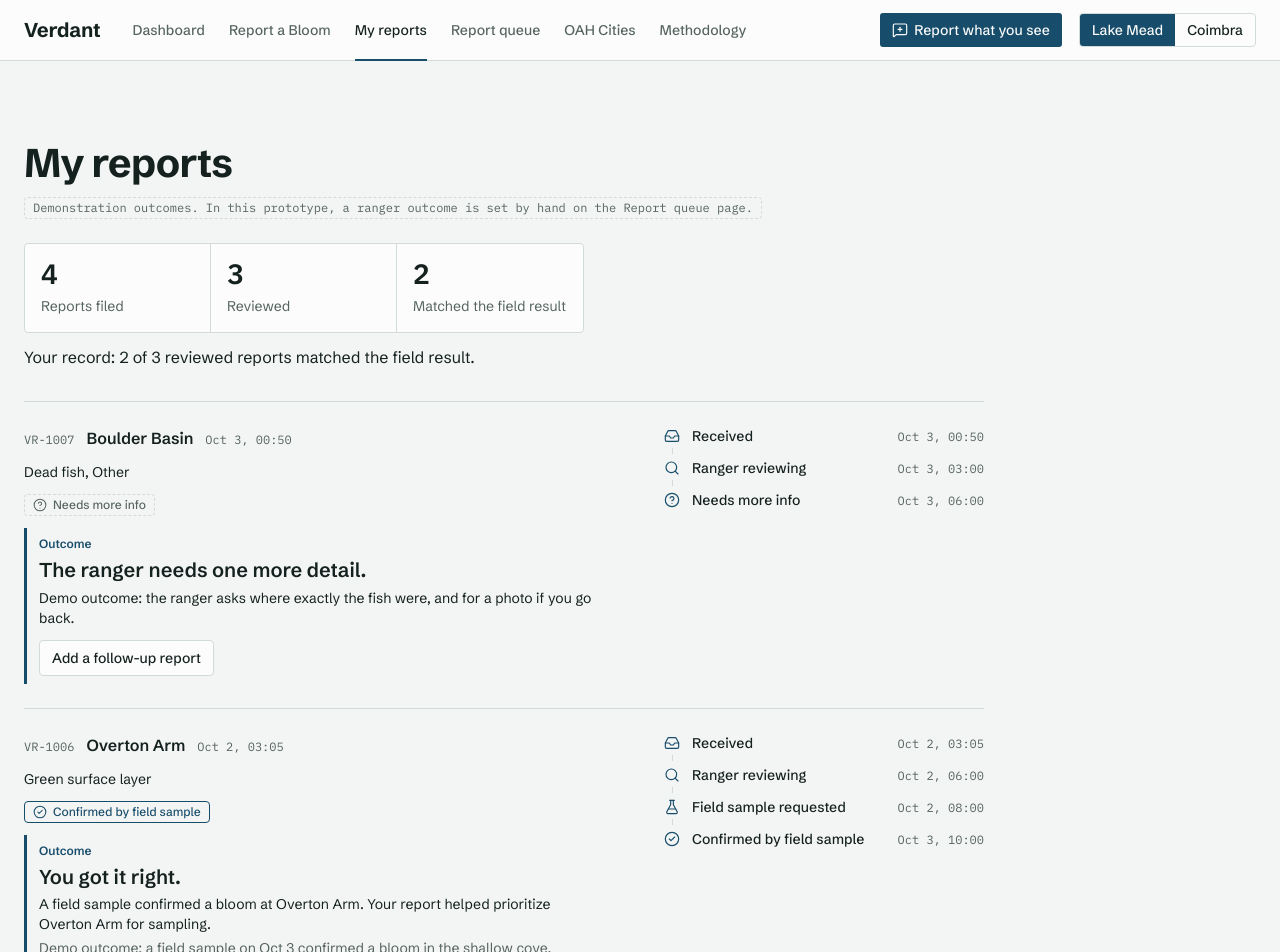
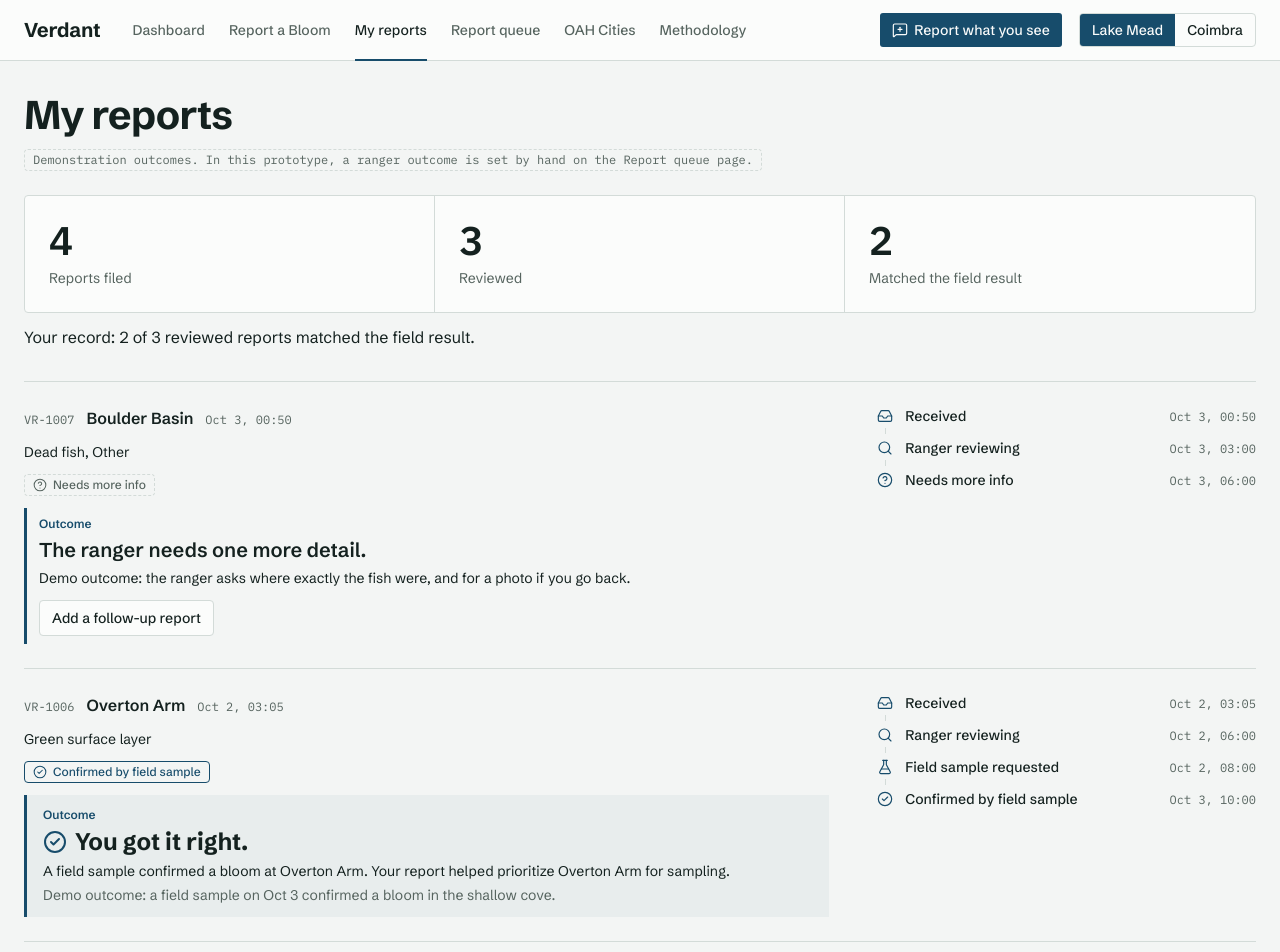
Before and after one commit to NathanDiep123/Verdant, a React (Vite) app: page /my-reports in a window 1280 px wide. Shown: the top 952 px of the page. Built offline with nearby package versions, Linux system fonts and the light colour scheme.

Commit message:
Split ranger buttons into step and outcome groups, emphasize My reports payoff, drop empty city locators

```diff
--- a/src/components/CityCard.tsx
+++ b/src/components/CityCard.tsx
@@ -9,29 +9,11 @@ export const dataStatusLabel: Record<SiteConfig["dataStatus"], string> = {
   "config-only": "Config only: ready for data",
 };
 
-const LON = [-12, 18];
-const LAT = [38, 62];
-
-/** Static locator: a hairline frame with one ink dot at the city's position over western Europe. */
-function Locator({ center }: { center: [number, number] }) {
-  const [lat, lon] = center;
-  const x = 4 + ((lon - LON[0]) / (LON[1] - LON[0])) * 112;
-  const y = 4 + (1 - (lat - LAT[0]) / (LAT[1] - LAT[0])) * 56;
-  return (
-    <svg viewBox="0 0 120 64" className="h-16 w-[120px] shrink-0 rounded-sm border border-border bg-card" role="img" aria-label={`Location ${lat.toFixed(2)} north, ${lon.toFixed(2)} east`}>
-      <line x1="0" x2="120" y1={y} y2={y} stroke="var(--border)" strokeWidth="1" />
-      <line y1="0" y2="64" x1={x} x2={x} stroke="var(--border)" strokeWidth="1" />
-      <circle cx={x} cy={y} r="3.5" fill="var(--foreground)" />
-    </svg>
-  );
-}
-
 export default function CityCard({ city, action }: { city: SiteConfig; action?: ReactNode }) {
   const [lat, lon] = city.center;
   const pathways = [...new Set(city.pathways.map((p) => PATHWAYS[p].label))];
   return (
     <li className="flex flex-col gap-4 border-b border-border p-4 last:border-b-0 md:flex-row md:items-center md:gap-6 md:p-6">
-      <Locator center={city.center} />
       <div className="flex min-w-0 flex-1 flex-col gap-2">
         <div className="flex flex-wrap items-baseline gap-x-3 gap-y-1">
           <h3 className="text-xl font-semibold leading-tight">{city.name}</h3>
--- a/src/pages/Methodology.tsx
+++ b/src/pages/Methodology.tsx
@@ -94,7 +94,7 @@ function Equation({ id }: { id: PathwayId }) {
 
 export default function Methodology() {
   return (
-    <div className="w-full py-8 md:py-12 lg:grid lg:grid-cols-[220px_minmax(0,1fr)] lg:gap-12">
+    <div className="w-full lg:grid lg:grid-cols-[220px_minmax(0,1fr)] lg:gap-12">
       <nav aria-label="On this page" className="hidden lg:block">
         <ul className="sticky top-20 flex flex-col gap-2 border-l border-border text-sm font-medium">
           {SECTIONS.map(([id, label]) => (
--- a/src/pages/MyReports.tsx
+++ b/src/pages/MyReports.tsx
@@ -1,3 +1,4 @@
+import { CircleCheck } from "lucide-react";
 import { Link } from "react-router";
 import { Button, buttonVariants } from "@/components/ui/button";
 import { ReportStatusTag } from "@/components/ReportStatusTag";
@@ -13,6 +14,7 @@ import { useRegion } from "@/state/RegionContext";
 import type { CitizenReport } from "@/types";
 
 const headline = "text-xl font-semibold leading-snug";
+const payoff = "text-2xl font-bold leading-tight";
 
 function Outcome({
   report,
@@ -44,7 +46,14 @@ function Outcome({
     case "confirmed":
       body = (
         <>
-          <p className={headline}>You got it right.</p>
+          <p className={cn(payoff, "flex items-center gap-2")}>
+            <CircleCheck
+              className="size-6 shrink-0 text-primary"
+              strokeWidth={2}
+              aria-hidden
+            />
+            You got it right.
+          </p>
           <p className="mt-1 text-sm">{`A field sample confirmed a bloom at ${siteName}. ${prioritized}`}</p>
           {note && <p className="mt-1 text-sm text-muted-foreground">{note}</p>}
         </>
@@ -87,7 +96,12 @@ function Outcome({
       break;
   }
   return (
-    <div className="border-l-[3px] border-primary px-3 py-2">
+    <div
+      className={cn(
+        "border-l-[3px] border-primary px-3 py-2",
+        status === "confirmed" && "bg-primary/5 px-4 py-3",
+      )}
+    >
       <p className="mb-1 text-xs font-semibold text-primary">{label}</p>
       {body}
     </div>
@@ -106,7 +120,7 @@ export function MyReports() {
   ];
 
   return (
-    <div className="py-8 md:py-12">
+    <div>
       <h1 className="text-[28px] font-bold leading-[1.1] tracking-[-0.02em] md:text-[40px]">
         My reports
       </h1>
@@ -115,16 +129,16 @@ export function MyReports() {
         hand on the Report queue page.
       </p>
 
-      <dl className="mt-6 grid max-w-[560px] grid-cols-3 divide-x divide-border rounded-sm border border-border bg-card">
+      <dl className="mt-6 grid grid-cols-3 divide-x divide-border rounded-sm border border-border bg-card">
         {cells.map(([label, value]) => (
           <div
             key={label}
-            className="flex flex-col-reverse justify-end gap-2 p-3 md:p-4"
+            className="flex flex-col-reverse justify-end gap-2 p-4 md:p-6"
           >
             <dt className="text-xs text-muted-foreground md:text-sm">
               {label}
             </dt>
-            <dd className="font-mono text-[28px] font-semibold leading-none tabular-nums">
+            <dd className="font-mono text-[32px] font-semibold leading-none tabular-nums md:text-[40px]">
               {value}
             </dd>
           </div>
@@ -133,7 +147,7 @@ export function MyReports() {
       <p className="mt-3 text-base">Your record: {recordLine(rec)}</p>
 
       {mine.length === 0 ? (
-        <div className="mt-8 max-w-[960px] border-t border-border pt-6">
+        <div className="mt-8 border-t border-border pt-6">
           <p className="text-base">
             You have not filed a report in {config.name} yet.
           </p>
@@ -142,15 +156,15 @@ export function MyReports() {
           </Link>
         </div>
       ) : (
-        <ul className="mt-8 max-w-[960px] list-none border-t border-border p-0">
+        <ul className="mt-8 list-none border-t border-border p-0">
           {mine.map((r) => {
             const name = siteName(r.siteId);
             return (
               <li
                 key={r.id}
-                className="grid gap-4 border-b border-border py-6 md:grid-cols-[minmax(0,1fr)_320px] md:gap-12"
+                className="grid gap-4 border-b border-border py-6 md:grid-cols-12 md:gap-12"
               >
-                <div className="space-y-3">
+                <div className="space-y-3 md:col-span-8">
                   <div className="flex flex-wrap items-baseline gap-x-3 gap-y-1">
                     <span className="font-mono text-xs text-muted-foreground">
                       {reportCode(r)}
@@ -169,14 +183,16 @@ export function MyReports() {
                   <ReportStatusTag status={r.status ?? "received"} />
                   <Outcome report={r} siteName={name} />
                 </div>
-                <ReportTimeline report={r} />
+                <div className="md:col-span-4">
+                  <ReportTimeline report={r} />
+                </div>
               </li>
             );
           })}
         </ul>
       )}
 
-      <div className="mt-6 flex max-w-[960px] flex-col items-start gap-4 pt-2">
+      <div className="mt-6 flex flex-col items-start gap-4 pt-2">
         <Link
           to="/rangers"
           className="text-sm font-medium text-primary underline underline-offset-4"
--- a/src/pages/OahCities.tsx
+++ b/src/pages/OahCities.tsx
@@ -22,7 +22,7 @@ export default function OahCities() {
   };
 
   return (
-    <div className="flex flex-col gap-8 py-8 md:gap-12 md:py-12">
+    <div className="flex flex-col gap-8 md:gap-12">
       <header className="flex flex-col gap-4">
         <h1 className="text-[28px] font-bold leading-[1.1] tracking-[-0.02em] md:text-[40px]">Verdant for OneAquaHealth cities</h1>
         <p className="max-w-[68ch] text-base leading-[1.55]">
--- a/src/pages/RangerQueue.tsx
+++ b/src/pages/RangerQueue.tsx
@@ -18,7 +18,7 @@ import { cn } from "@/lib/utils";
 import type { CitizenReport, ReportStatus, SiteResult } from "@/types";
 
 const DATA_LABEL =
-  "inline-block max-w-full rounded-sm border border-dashed px-2 py-0.5 font-mono text-xs text-muted-foreground";
+  "w-fit max-w-full rounded-sm border border-dashed px-2 py-0.5 font-mono text-xs text-muted-foreground";
 
 const OUTCOME_NOTE: Record<
   "confirmed" | "not-bloom" | "more-info",
@@ -105,7 +105,12 @@ export default function RangerQueue() {
       <li key={r.id} className="border-b last:border-b-0">
         <Flash fresh={fresh}>
           <article
-            className="grid gap-3 py-4 md:px-2 lg:grid-cols-[minmax(0,1fr)_minmax(0,30rem)] lg:gap-x-10"
+            className={cn(
+              "grid gap-3 py-4 md:px-2",
+              withActions
+                ? "lg:grid-cols-[minmax(0,1fr)_minmax(0,37rem)] lg:gap-x-10"
+                : "max-w-[72ch]",
+            )}
             aria-label={`Report ${reportCode(r)}`}
           >
             <div className="flex min-w-0 flex-col gap-2">
@@ -142,10 +147,18 @@ export default function RangerQueue() {
                   {r.rangerNote}
                 </p>
               )}
+              {!withActions && (
+                <p className="text-xs text-muted-foreground">
+                  {r.dataTag === "user-submitted"
+                    ? `Score weight: ${EVIDENCE_WEIGHT[st]} points of citizen evidence.`
+                    : "Demo report: its evidence is already in the prototype values."}
+                </p>
+              )}
             </div>
+            {withActions && (
               <div className="flex min-w-0 flex-col gap-2 lg:justify-center">
-              {withActions && (
-                <div className="flex flex-wrap gap-2">
+                <div className="flex flex-col items-start gap-3">
+                  <div className="flex flex-wrap gap-2 empty:hidden">
                     {st === "received" && (
                       <Button
                         variant="outline"
@@ -164,9 +177,14 @@ export default function RangerQueue() {
                         Request field sample
                       </Button>
                     )}
+                  </div>
+                  <div className="flex flex-wrap items-center gap-2">
+                    <span className="text-xs text-muted-foreground">
+                      Outcome
+                    </span>
                     <Button
                       variant="outline"
-                    className="h-9 px-3"
+                      className="h-9 border-primary px-3 text-primary"
                       onClick={() => act(r, "confirmed")}
                     >
                       Confirmed by field sample
@@ -186,13 +204,14 @@ export default function RangerQueue() {
                       Needs more info
                     </Button>
                   </div>
-              )}
+                </div>
                 <p className="text-xs text-muted-foreground">
                   {r.dataTag === "user-submitted"
                     ? `Score weight: ${EVIDENCE_WEIGHT[st]} points of citizen evidence.`
                     : "Demo report: its evidence is already in the prototype values."}
                 </p>
               </div>
+            )}
           </article>
         </Flash>
       </li>
@@ -200,7 +219,7 @@ export default function RangerQueue() {
   }
 
   return (
-    <div className="flex flex-col gap-8 py-8 md:py-12">
+    <div className="flex flex-col gap-8">
       <header className="flex flex-col gap-3">
         <h1 className="text-[28px] font-bold leading-[1.1] tracking-[-0.02em] md:text-[40px]">
           Report queue
```
Also changed, not shown: 5 other files (tests, documents, lock files or other folders). Lines whose indentation alone changed are shown as unchanged.
